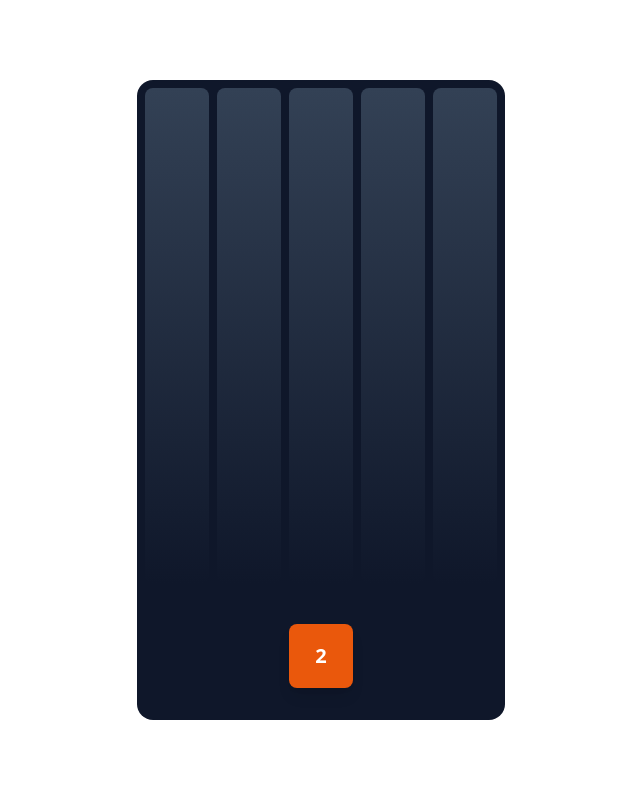
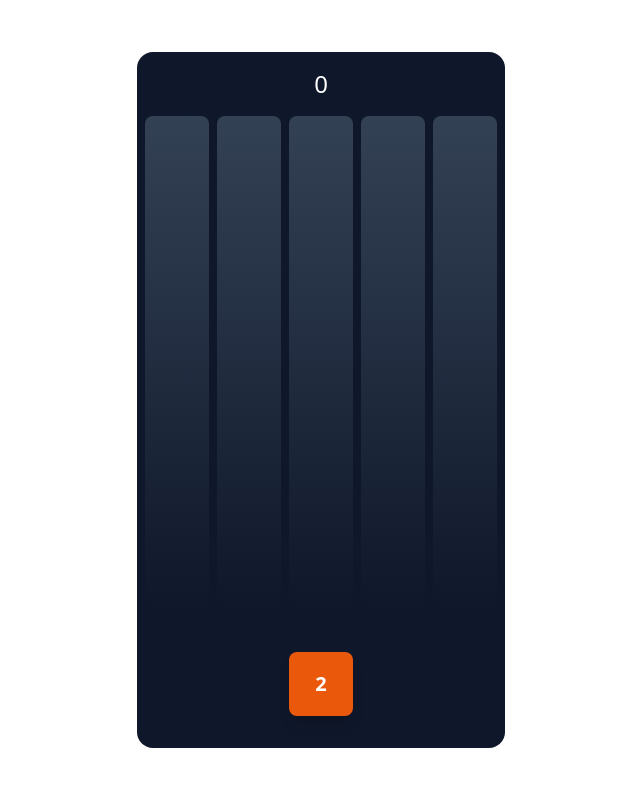
Before and after one commit to vlad-yakovlev/double, a Next.js app: page / in a window 1280 px wide. Shown: the top 786 px of the page, without its empty margins (319-959 px from the left). Built offline with nearby package versions, Linux system fonts and the light colour scheme.

Commit message:
Add scorebar

```diff
--- a/components/Game.tsx
+++ b/components/Game.tsx
@@ -14,6 +14,7 @@ import { Controls } from './Controls';
 import { Button } from './Button';
 import { Overlay } from './Overlay';
 import { getBlockValue } from '../utils/block';
+import { ScoreBar } from './ScoreBar';
 
 const COLUMNS = getRange(0, COLS_COUNT);
 const KeyFactory = Record<BlockPosition>({ column: 0, row: 0 });
@@ -27,6 +28,7 @@ export const Game: FC = () => {
   const [awaitingPower, setAwaitingPower] = useState<number>(createRandomPower(1, 1));
   const minPower = useRef(1);
   const maxPower = useRef(6);
+  const [score, setScore] = useState(0);
   const [message, setMessage] = useState('');
 
   const getBlock = useCallback((column: number, row: number) => {
@@ -37,6 +39,7 @@ export const Game: FC = () => {
     getBlock(column, row)?.el.remove();
     blocksRef.current = blocksRef.current.set(getKey(column, row), block);
     containerRef.current?.appendChild(block.el);
+    setScore((oldScore) => oldScore + 2 ** block.power);
   }, [getBlock]);
 
   const moveBlockInColumn = useCallback(async (column: number, fromRow: number, toRow: number) => {
@@ -130,15 +133,19 @@ export const Game: FC = () => {
   }, [awaitingPower, getBlock, insertBlock, isLoading]);
 
   const isGameOver = useMemo(() => {
-    return COLUMNS.every((column) => {
+    return !isLoading && !columnsForUpdate.length && COLUMNS.every((column) => {
       const block = getBlock(column, ROWS_COUNT - 1);
       return block && block.power !== awaitingPower;
     });
-  }, [awaitingPower, getBlock]);
+  }, [awaitingPower, columnsForUpdate.length, getBlock, isLoading]);
+
+  const isMessageVisible = useMemo(() => {
+    return !isLoading && !columnsForUpdate.length && Boolean(message);
+  }, [columnsForUpdate.length, isLoading, message]);
 
   const updateBounds = useCallback(() => {
     const maxAllowedPower = minPower.current * 3 + 2 ** 3; // Looks more magical then 8
-    const hasGreaterPower = blocksRef.current.some((block) => block.power > maxAllowedPower);
+    const hasGreaterPower = blocksRef.current.some((block) => block.power >= maxAllowedPower);
     if (!hasGreaterPower) return;
 
     setMessage(`${getBlockValue(minPower.current)} cleared`);
@@ -179,6 +186,8 @@ export const Game: FC = () => {
 
   return (
     <div className="relative w-92 bg-slate-900 rounded-2xl select-none">
+      <ScoreBar score={score} />
+
       <div className="p-2">
         <div
           className="relative grid grid-cols-field gap-2 "
@@ -196,24 +205,20 @@ export const Game: FC = () => {
 
       <Controls awaitingPower={awaitingPower} />
 
-      {!isLoading && !columnsForUpdate.length && (
-        <>
       {isGameOver && (
         <Overlay>
           <div className="text-4xl text-white uppercase">Game over</div>
+          <div className="text-4xl text-white uppercase">{`Score: ${score}`}</div>
           <Button onClick={() => window.location.reload()}>Restart</Button>
         </Overlay>
       )}
 
-          {message ? (
+      {isMessageVisible ? (
         <Overlay>
           <div className="text-4xl text-white uppercase">{message}</div>
           <Button onClick={() => setMessage('')}>Got it!</Button>
         </Overlay>
       ) : null}
-        </>
-      )}
-
     </div>
   );
 };
--- /dev/null
+++ b/components/ScoreBar.tsx
@@ -0,0 +1,9 @@
+import { FC } from 'react';
+
+interface Props {
+  score: number
+}
+
+export const ScoreBar: FC<Props> = ({ score }) => (
+  <div className="flex items-center justify-center pt-4 pb-2 text-2xl text-white">{score}</div>
+);
```
Lines whose indentation alone changed are shown as unchanged.
